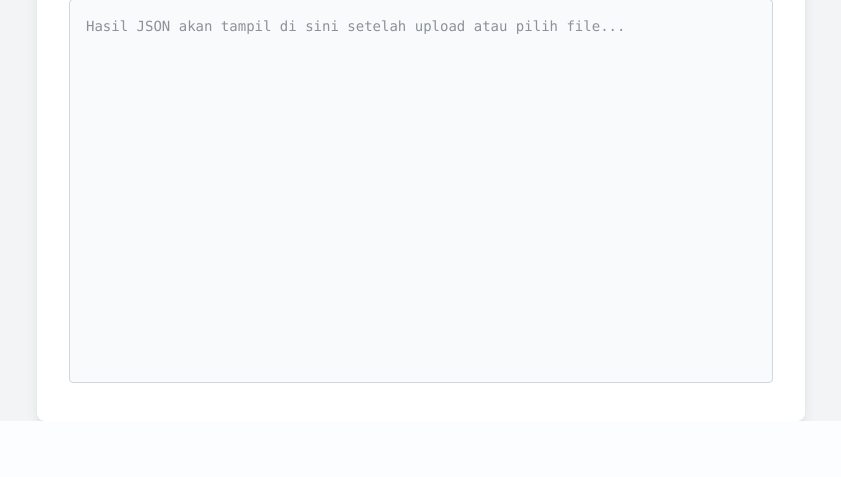
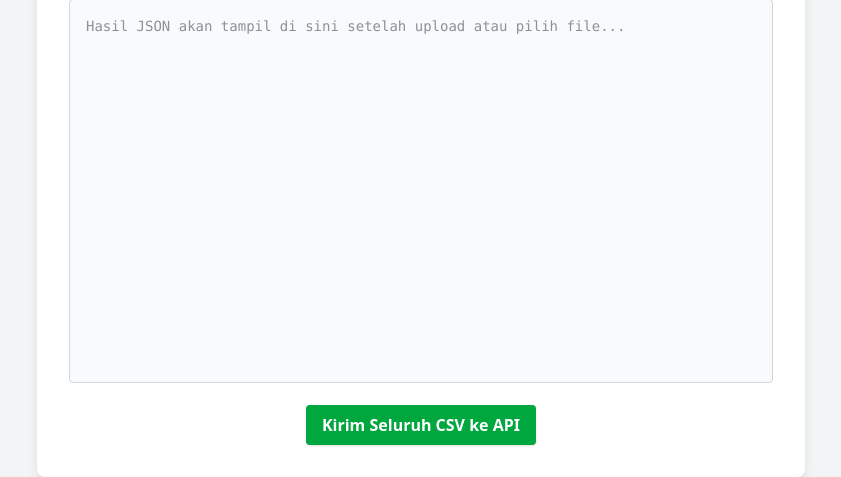
Before and after one commit to Cleign1/frontend-n8n-skripsi, a Flask app: page /daily_sales in a window 1280 px wide. Shown: the part 553-1030 px from the top of the page, without its empty margins (219-1060 px from the left). Before the commit the page ends 974 px from the top, so only its background shows below. Run offline with Flask 3, Linux system fonts and the light colour scheme; style sheets or scripts are compiled from the project's sources.

Commit message:
Enhance daily sales upload page with improved file selection and API integration for sending full CSV data

```diff
--- a/templates/daily_sales.html
+++ b/templates/daily_sales.html
@@ -1,68 +1,92 @@
 <!DOCTYPE html>
 <html lang="en" class="bg-gray-100">
+
 <head>
     <meta charset="UTF-8" />
     <title>Upload File dan Convert ke JSON</title>
     <link rel="stylesheet" href="/static/output.css" />
 </head>
+
 <body class="min-h-screen">
     <div class="grid grid-cols-1 gap-4 h-[calc(100vh-64px)]">
         {% include "components/header.html" %}
         <div class="bg-white rounded-lg shadow-lg max-w-3xl w-full p-8 items-center mx-auto">
             <h1 class="text-4xl font-bold mb-8 text-center text-gray-800">Upload File dan Convert ke JSON</h1>
 
-            <form action="{{ url_for('upload_daily_sales') }}" method="post" enctype="multipart/form-data" class="flex flex-col items-center gap-4 mb-8 max-w-md mx-auto">
+            <form action="{{ url_for('upload_daily_sales') }}" method="post" enctype="multipart/form-data"
+                class="flex flex-col items-center gap-4 mb-8 max-w-md mx-auto">
 
-    <label for="selected_file" class="self-start font-semibold text-gray-700">Pilih file CSV yang sudah di-upload:</label>
-    <select name="selected_file" id="selected_file" class="w-full border border-gray-300 rounded px-3 py-2 mb-4">
+                <label for="selected_file" class="self-start font-semibold text-gray-700">Pilih file CSV yang sudah
+                    di-upload:</label>
+                <select name="selected_file" id="selected_file"
+                    class="w-full border border-gray-300 rounded px-3 py-2 mb-4">
                     <option value="">-- Pilih file --</option>
                     {% for f in files %}
-            <option value="{{ f }}" {% if f == selected_file %}selected{% endif %}>{{ f }}</option>
+                    <option value="{{ f }}" {% if f==selected_file %}selected{% endif %}>{{ f }}</option>
                     {% endfor %}
                 </select>
 
                 <p class="text-center mb-4 text-gray-600">Atau upload file CSV baru:</p>
 
-    <input
-        type="file"
-        name="file"
-        accept=".csv"
-        class="block w-full rounded border border-gray-300 px-4 py-2 text-gray-700
+                <input type="file" name="file" accept=".csv" class="block w-full rounded border border-gray-300 px-4 py-2 text-gray-700
                file:mr-4 file:py-2 file:px-4
                file:rounded file:border-0
                file:text-sm file:font-semibold
                file:bg-blue-600 file:text-white
                hover:file:bg-blue-700
-               cursor-pointer"
-    />
+               cursor-pointer
+               hover:cursor-pointer" />
 
-    <button
-        type="submit"
-        class="w-full bg-blue-600 hover:bg-blue-700 text-white font-semibold py-3 rounded shadow"
-    >
+                <button type="submit"
+                    class="w-full bg-blue-600 hover:bg-blue-700 text-white font-semibold py-3 rounded shadow hover:cursor-pointer">
                     Tampilkan JSON
                 </button>
             </form>
 
             <form method="post" class="mb-4 text-right max-w-3xl mx-auto">
-    <button
-        type="submit"
-        name="delete_all"
-        class="bg-red-600 hover:bg-red-700 text-white font-semibold py-2 px-6 rounded shadow"
-        onclick="return confirm('Yakin ingin menghapus semua file di folder uploads?');"
-    >
+                <button type="submit" name="delete_all"
+                    class="bg-red-600 hover:bg-red-700 text-white font-semibold py-2 px-6 rounded shadow hover:cursor-pointer"
+                    onclick="return confirm('Yakin ingin menghapus semua file di folder uploads?');">
                     Delete All Files
                 </button>
             </form>
 
             <!-- Tampilkan JSON -->
-<textarea
-    readonly
+            <textarea id="json-data-ta" readonly
                 class="w-full h-96 p-4 bg-gray-50 border border-gray-300 rounded text-sm font-mono text-gray-800 whitespace-pre-wrap overflow-auto resize-none max-w-3xl mx-auto"
-    placeholder="Hasil JSON akan tampil di sini setelah upload atau pilih file..."
->{{ json_data or '' }}</textarea>
+                placeholder="Hasil JSON akan tampil di sini setelah upload atau pilih file...">{{ json_data or '' }}</textarea>
 
+            <div class="flex justify-center">
+                <button id="send-full-csv-btn" type="button"
+                class=" flex flex-col mt-4 bg-green-600 hover:bg-green-700 text-white font-semibold py-2 px-4 rounded shadow">
+                Kirim Seluruh CSV ke API
+            </button>
             </div>
-    </div>
+
+            <script>
+                document.getElementById('send-full-csv-btn').addEventListener('click', async function () {
+                    const selectedFile = document.getElementById('selected_file').value;
+                    if (!selectedFile) {
+                        alert("Pilih dulu file CSV!");
+                        return;
+                    }
+
+                    try {
+                        const response = await fetch("/api/send_full_csv", {
+                            method: "POST",
+                            headers: { "Content-Type": "application/json" },
+                            body: JSON.stringify({ filename: selectedFile })
+                        });
+
+                        const result = await response.json();
+                        alert("Response: " + JSON.stringify(result));
+                    } catch (error) {
+                        alert("Gagal kirim: " + error);
+                    }
+                });
+            </script>
+
+
 </body>
+
 </html>
```
Lines whose indentation alone changed are shown as unchanged.
